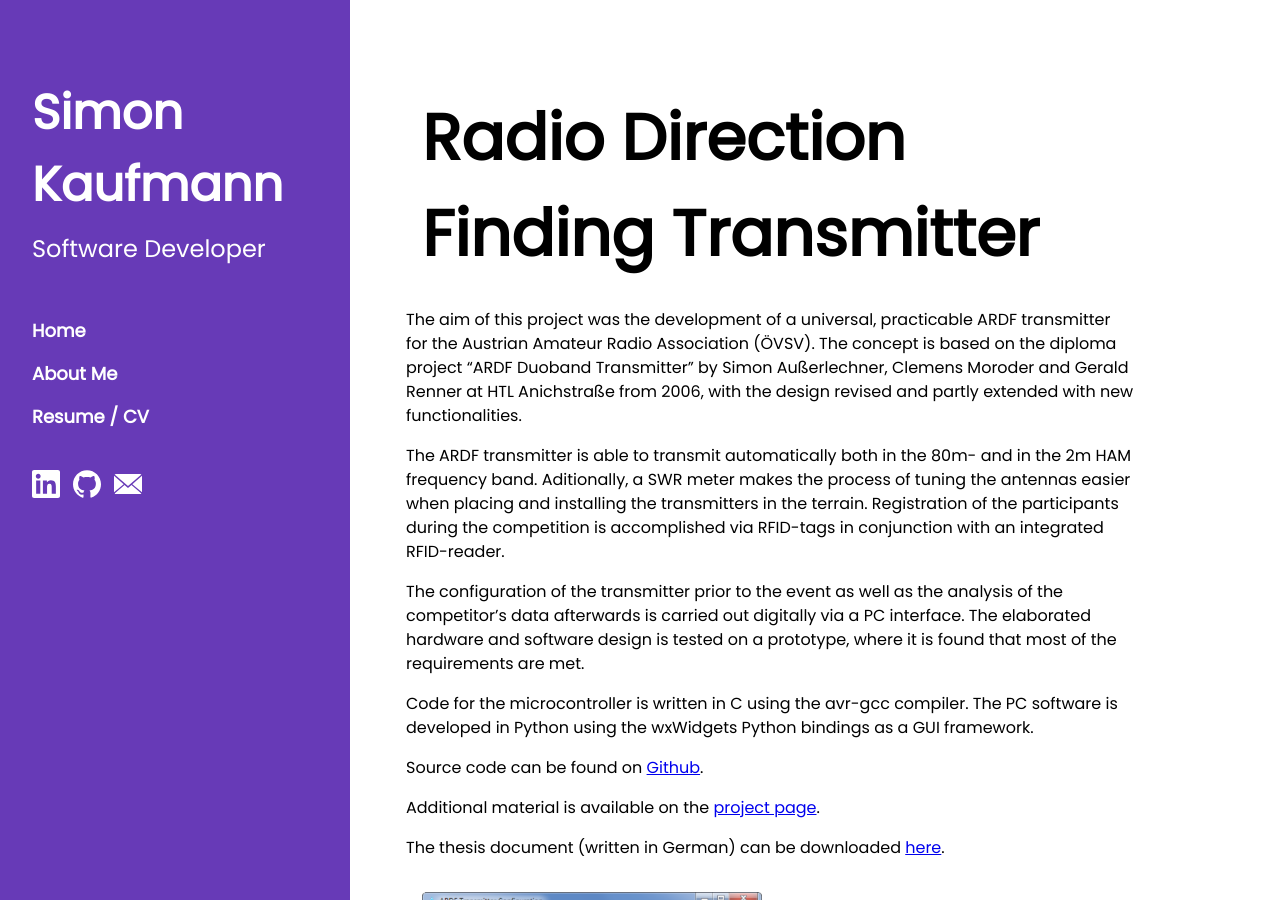
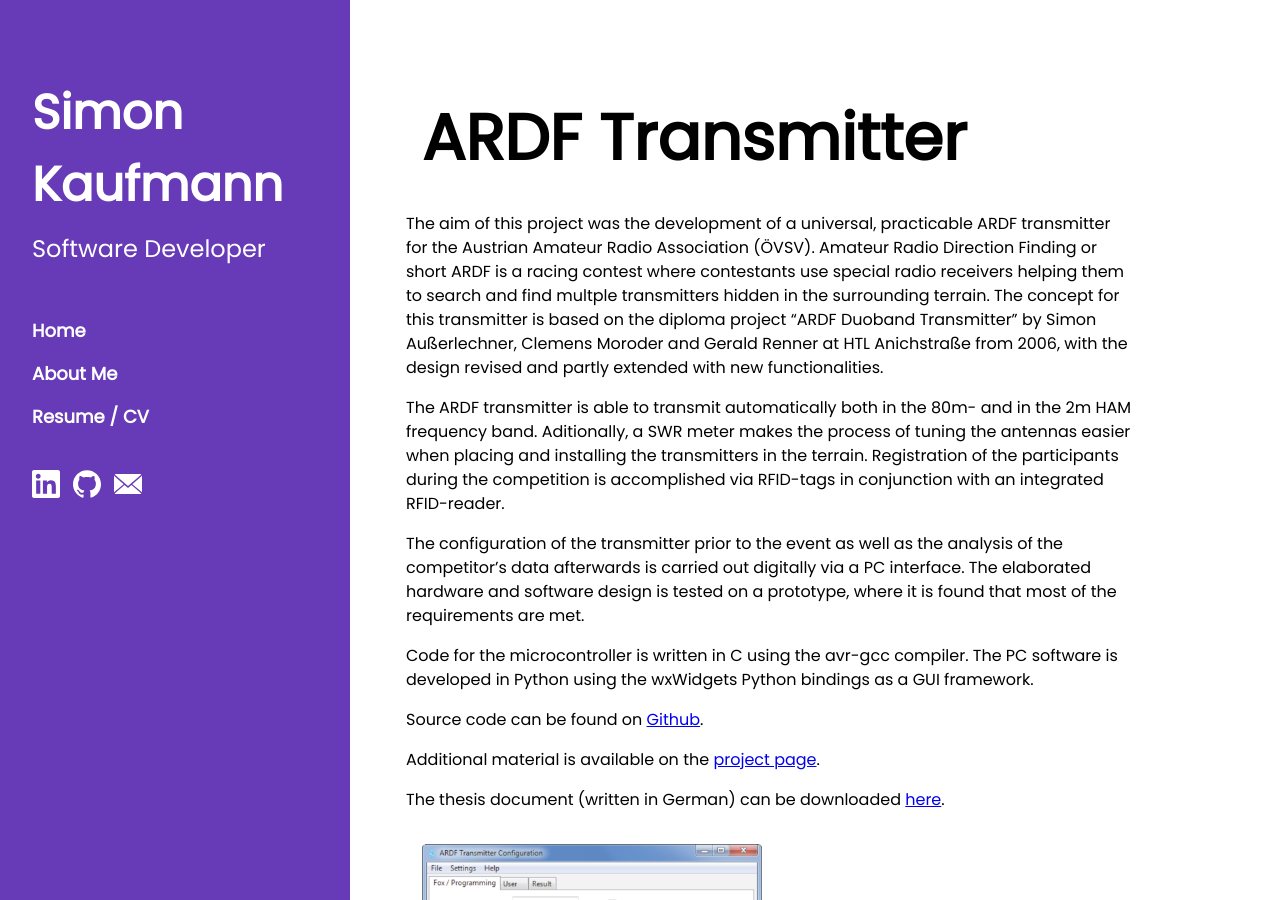
Before and after one commit to simonkaufmann/simonkaufmann.github.io, a Jekyll site: the page built from _posts/2018-04-02-ardf-transmitter.md, in a window 1280 px wide and 900 px high. Built offline with Jekyll 4.4.1, drawn with Linux system fonts in a browser that asks for light colours.

Commit message:
Add to ARDF transmitter

```diff
--- a/_posts/2018-04-02-ardf-transmitter.md
+++ b/_posts/2018-04-02-ardf-transmitter.md
@@ -1,10 +1,13 @@
 ---
-title: Radio Direction Finding Transmitter
+title: ARDF Transmitter
 layout: with_title
 ---
 
 The aim of this project was the development of a universal, practicable ARDF
-transmitter for the Austrian Amateur Radio Association (ÖVSV). The concept is
+transmitter for the Austrian Amateur Radio Association (ÖVSV). Amateur Radio
+Direction Finding or short ARDF is a racing contest where contestants
+use special radio receivers helping them to search and find multple transmitters
+hidden in the surrounding terrain. The concept for this transmitter is
 based on the diploma project “ARDF Duoband Transmitter” by Simon Außerlechner,
 Clemens Moroder and Gerald Renner at HTL Anichstraße from 2006, with the design
 revised and partly extended with new functionalities.
```
